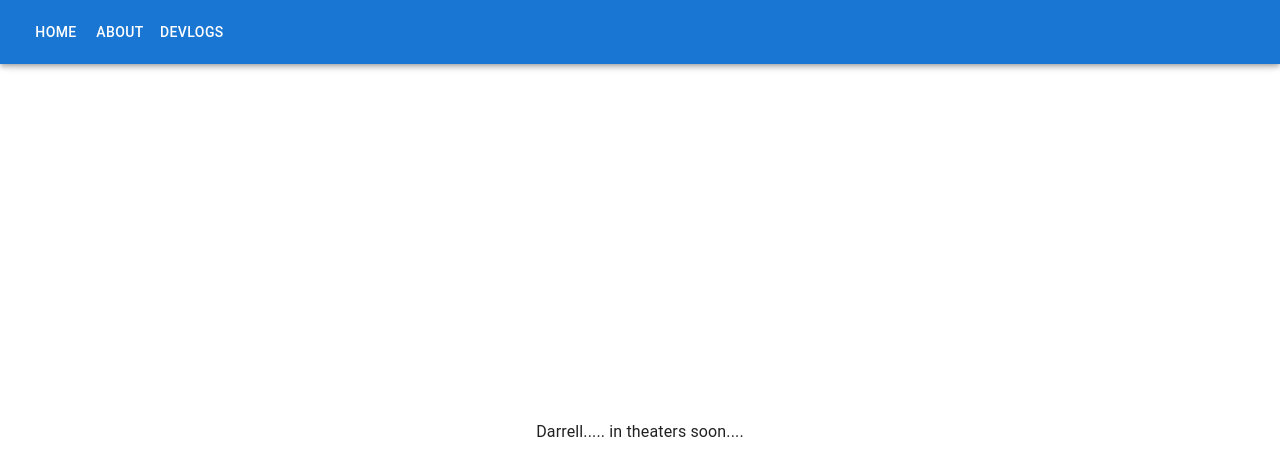
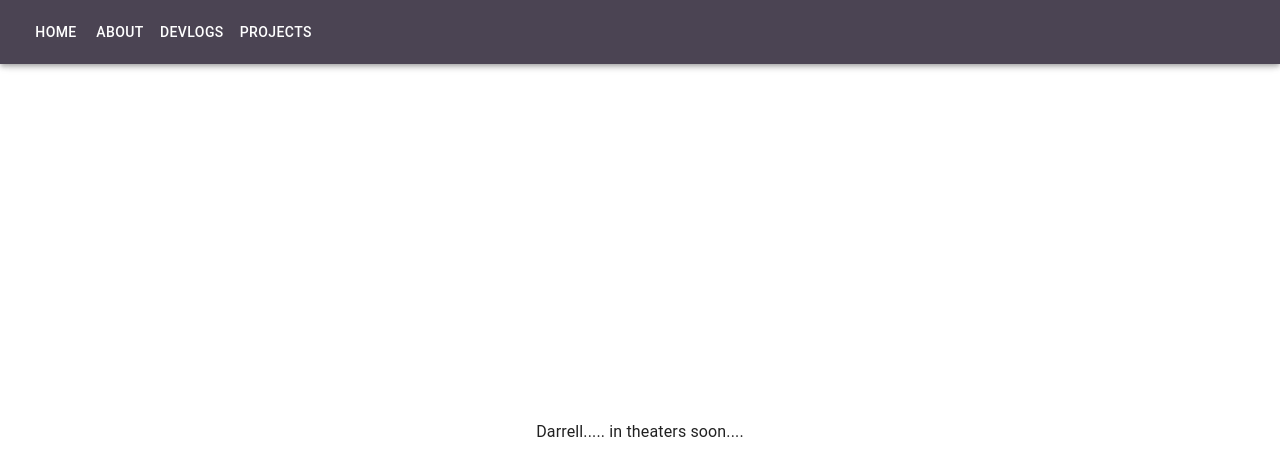
Before and after one commit to darrellcolehill/darrellcolehill.github.io, a React (Vite) app in the folder darrellcolehill/: page / in a window 1280 px wide. Shown: the top 476 px of the page. Built offline with nearby package versions, Linux system fonts and the light colour scheme.

Commit message:
Updated color and added projects route

```diff
--- a/darrellcolehill/src/components/DrawerAppBar.tsx
+++ b/darrellcolehill/src/components/DrawerAppBar.tsx
@@ -1,5 +1,5 @@
 import * as React from 'react';
-import { useNavigate } from 'react-router-dom'; // Import useNavigate
+import { useNavigate } from 'react-router-dom';
 import MenuIcon from '@mui/icons-material/Menu';
 import {
   AppBar,
@@ -17,7 +17,7 @@ import {
 } from '@mui/material';
 
 const drawerWidth = 240;
-const navItems = ['Home', 'About', 'DevLogs'];
+const navItems = ['Home', 'About', 'DevLogs', "Projects"];
 
 export default function DrawerAppBar() {
   const [mobileOpen, setMobileOpen] = React.useState(false);
@@ -32,6 +32,8 @@ export default function DrawerAppBar() {
       navigate('/devlogs');
     } else if(item === 'Home') {
       navigate('/');
+    } else if(item === 'Projects') {
+      navigate('/projects')
     }
     // TODO: Add more navigation conditions here if needed
   };
@@ -55,7 +57,7 @@ export default function DrawerAppBar() {
   return (
     <Box sx={{ display: 'flex' }}>
       <CssBaseline />
-      <AppBar component="nav">
+      <AppBar component="nav" sx={{ backgroundColor: '#4B4453' }}>
         <Toolbar>
           <IconButton
             color="inherit"
```
